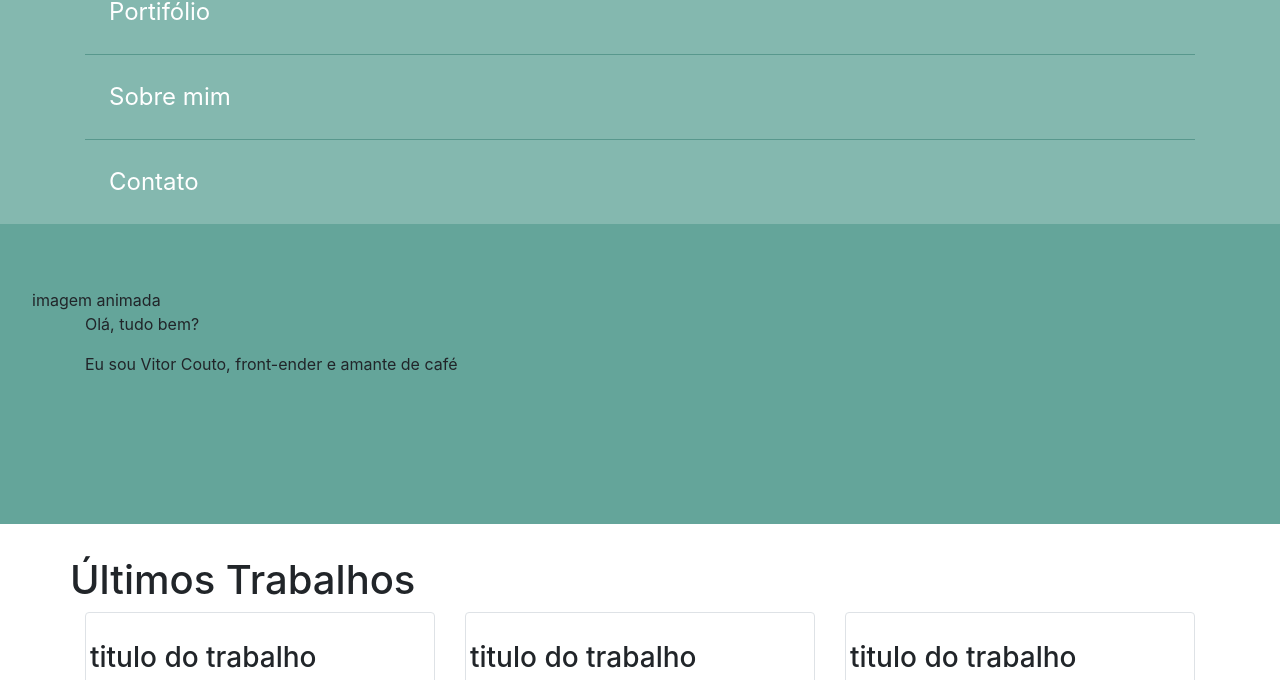
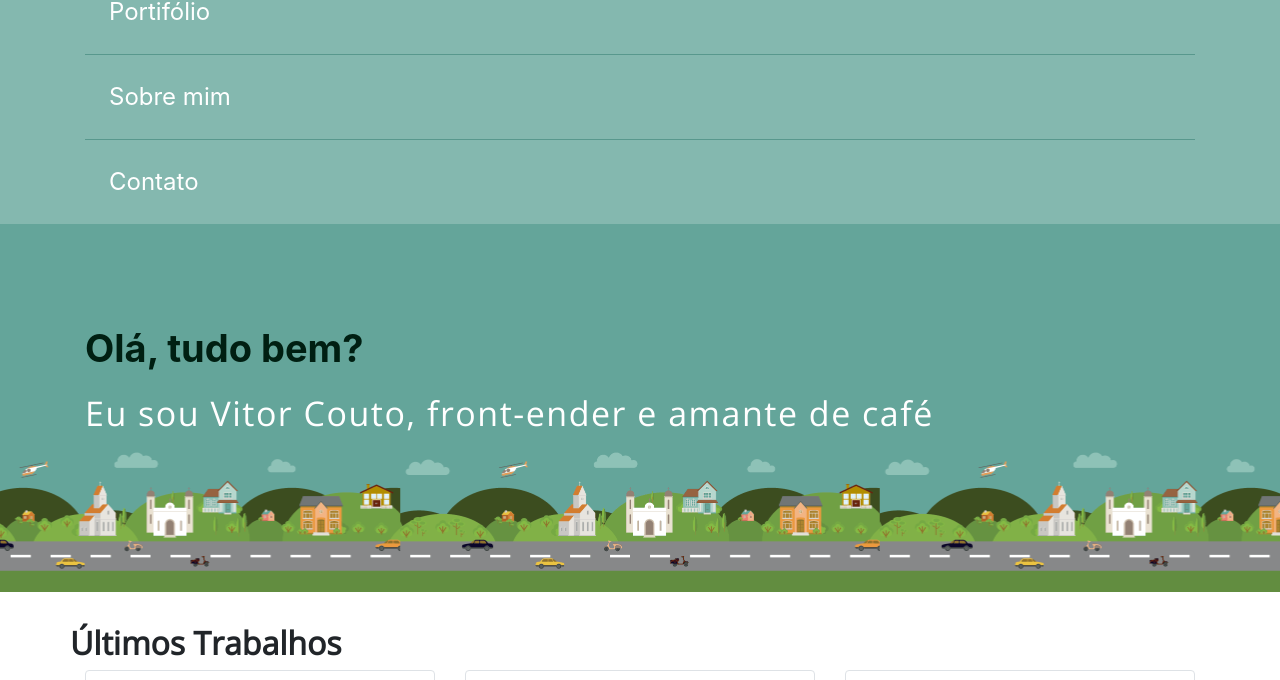
Before and after one commit to CoutoDev/Template-Portifolio, a website: page src/index.html in a window 1280 px wide. Shown: the part 81-761 px from the top of the page. Drawn offline with nearby package versions, Linux system fonts and the light colour scheme.

Commit message:
add picture into nav, and more css editing

```diff
--- a/src/index.html
+++ b/src/index.html
@@ -39,17 +39,20 @@
         </div>
     </nav>
     <div class="jumbotron header-animado">
-        imagem animada
+
         <div class="container ">
-            <p>Olá, tudo bem?</p>
-            <p>Eu sou Vitor Couto, front-ender e amante de café</p>
+            <p class="header-animado__title">Olá, tudo bem?</p>
+            <h1 class="header-animado__subtitle">Eu sou Vitor Couto, front-ender e amante de café</h1>
         </div>
+
+        <div class="header-animado__ilustra"></div>
+
     </div>
 
     <div class="container">
         <div class="row">
             <div class="col-xs-12">
-                <h1>Últimos Trabalhos</h1>
+                <h2>Últimos Trabalhos</h2>
             </div>
         </div>
         <div class="row">
--- a/src/sass/_partials/_header-animado.scss
+++ b/src/sass/_partials/_header-animado.scss
@@ -1,6 +1,28 @@
 .header-animado{
     $h: 300px;
     background-color: $main-color;
-    height: $h;
     border-radius: 0;
+    padding: 96px 0 0 0;
+
+
+    &__title{
+        font-size: 38px;
+        font-weight: bolder;
+        color: rgb(0, 31, 18);
+    }
+
+    &__subtitle{
+        font-size: 34px;
+        letter-spacing: 1.5px;
+        color: white;
+        font-weight: 300;
+    }
+
+    &__ilustra{
+        background-image: url("../imagens/cenario_all_960.png");
+        height: $h/2;
+        background-size: auto 100%;
+        background-position: 50% top;
+
+    }
 }
--- /dev/null
+++ b/src/sass/base.scss
@@ -0,0 +1,10 @@
+h1, h2, h3, h4, h5, h6, .title{
+    font-family: 'Open Sans', 'Helvetica Neue', Arial, sans-serif;
+    font-weight: bold;
+}
+
+*{
+    margin: 0;
+    padding: 0;
+    box-sizing: border-box;
+}
--- a/src/sass/main.scss
+++ b/src/sass/main.scss
@@ -1,3 +1,6 @@
+@import url('https://fonts.googleapis.com/css?family=Open+Sans:300,400');
+
 @import '_variables';
+@import 'base';
 @import '_partials/_header-animado';
 @import '_partials/_header-nav';
```
Also changed, not shown: src/css/base.css (added), src/css/main.css.
